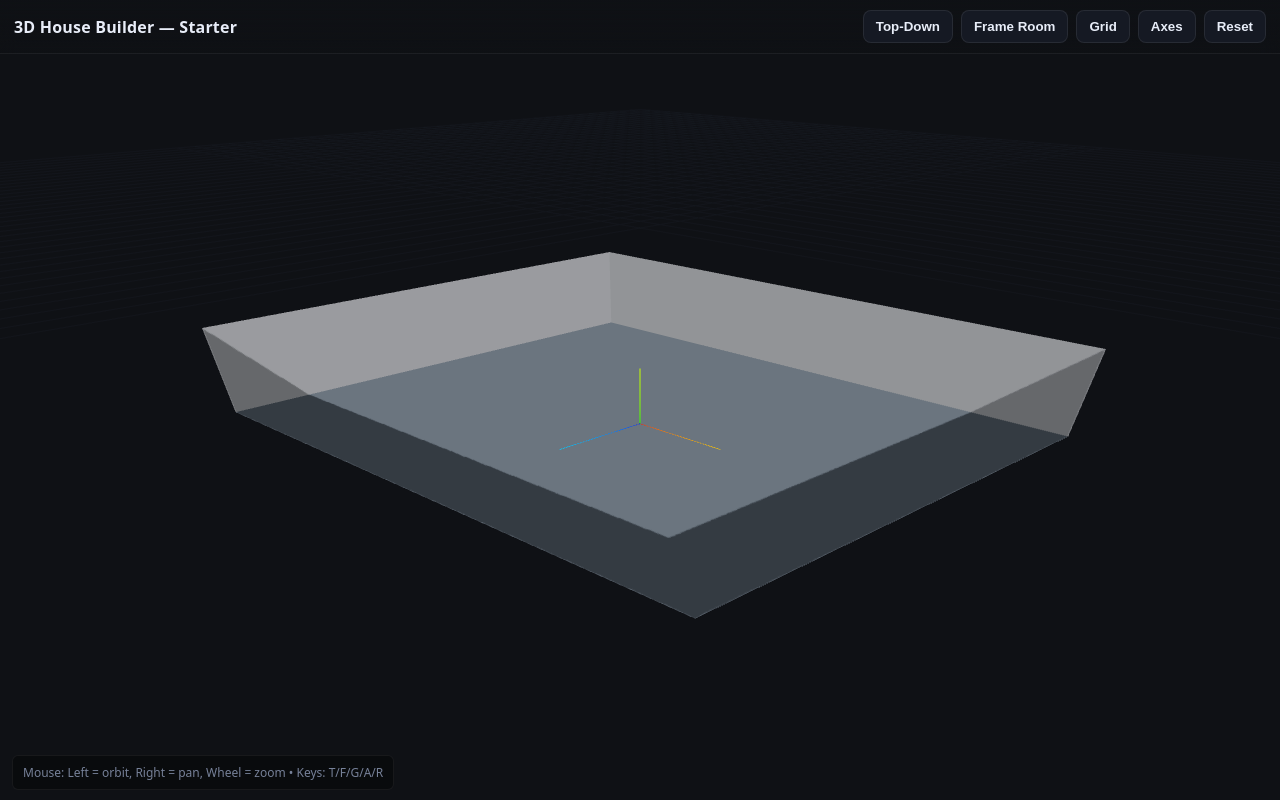
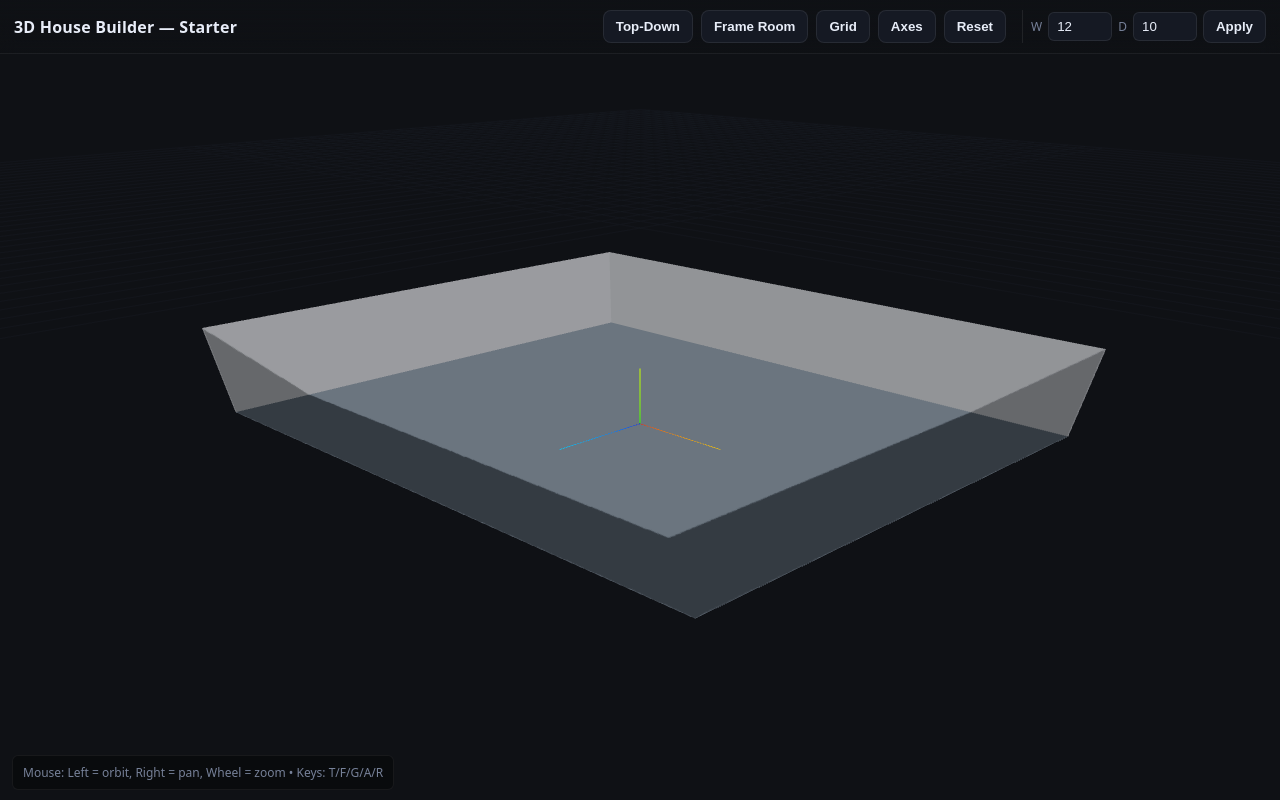
Before and after one commit to websimapi/websim-3d-house-builder-starter, a plain HTML site: page index.html in a window 1280 px wide. Drawn offline with nearby package versions, Linux system fonts and the light colour scheme; animation ran at ten frames a second.

Commit message:
v2: Add a setting to change the width or depth of the grid floor size of room

```diff
--- a/index.html
+++ b/index.html
@@ -19,6 +19,18 @@
           <button id="btn-grid" title="Toggle grid (G)">Grid</button>
           <button id="btn-axes" title="Toggle axes (A)">Axes</button>
           <button id="btn-reset" title="Reset camera (R)">Reset</button>
+
+          <div class="size-controls" title="Change room floor size (meters)">
+            <label>
+              W
+              <input id="input-width" type="number" min="1" max="100" step="0.5" value="12" aria-label="Room width (meters)" />
+            </label>
+            <label>
+              D
+              <input id="input-depth" type="number" min="1" max="100" step="0.5" value="10" aria-label="Room depth (meters)" />
+            </label>
+            <button id="btn-apply-size" title="Apply room size">Apply</button>
+          </div>
         </div>
       </div>
 
--- a/src/main.js
+++ b/src/main.js
@@ -15,7 +15,7 @@ renderer.toneMapping = ACESFilmicToneMapping;
 const { scene, helpers } = createScene({ showGrid: true, showAxes: true });
 
 const ROOM_SIZE = { width: 12, depth: 10, height: 3 }; // meters
-const room = buildRoom(ROOM_SIZE);
+let room = buildRoom(ROOM_SIZE);
 scene.add(room.group);
 
 const camera = createCamera();
@@ -46,6 +46,22 @@ function animate() {
 }
 animate();
 
+// Helpers to dispose old room meshes to avoid GPU leaks
+function disposeObject3D(obj) {
+  obj.traverse((child) => {
+    if (child.geometry) {
+      child.geometry.dispose?.();
+    }
+    if (child.material) {
+      if (Array.isArray(child.material)) {
+        child.material.forEach((m) => m.dispose?.());
+      } else {
+        child.material.dispose?.();
+      }
+    }
+  });
+}
+
 // UI wiring
 const api = {
   topDown: () => topDownView(camera, controls, room.bounds),
@@ -53,6 +69,29 @@ const api = {
   grid: () => helpers.toggleGrid(),
   axes: () => helpers.toggleAxes(),
   reset: () => resetCamera(camera, controls, room.bounds),
+
+  // New: room size controls
+  getRoomSize: () => ({ width: ROOM_SIZE.width, depth: ROOM_SIZE.depth }),
+  setRoomSize: ({ width, depth }) => {
+    // Clamp and sanitize values
+    const w = Math.min(Math.max(1, Number(width)), 100);
+    const d = Math.min(Math.max(1, Number(depth)), 100);
+
+    // Update stored size
+    ROOM_SIZE.width = w;
+    ROOM_SIZE.depth = d;
+
+    // Remove and dispose old room
+    scene.remove(room.group);
+    disposeObject3D(room.group);
+
+    // Build new room and add
+    room = buildRoom(ROOM_SIZE);
+    scene.add(room.group);
+
+    // Keep camera nicely framed on change
+    fitRoomToView(camera, controls, room.bounds);
+  },
 };
 
 initPanels(api);
--- a/src/ui/panels.js
+++ b/src/ui/panels.js
@@ -8,6 +8,35 @@ export function initPanels(api) {
   bind('btn-axes', api.axes);
   bind('btn-reset', api.reset);
 
+  // Room size controls
+  const widthEl = $('input-width');
+  const depthEl = $('input-depth');
+  const applyBtn = $('btn-apply-size');
+
+  // Initialize fields with current room size
+  const initSize = api.getRoomSize?.();
+  if (initSize) {
+    widthEl.value = initSize.width;
+    depthEl.value = initSize.depth;
+  }
+
+  function applySize() {
+    const w = parseFloat(widthEl.value);
+    const d = parseFloat(depthEl.value);
+    if (Number.isFinite(w) && Number.isFinite(d)) {
+      api.setRoomSize?.({ width: w, depth: d });
+    }
+  }
+
+  applyBtn.addEventListener('click', applySize);
+
+  // Allow pressing Enter in either field to apply
+  [widthEl, depthEl].forEach((el) => {
+    el.addEventListener('keydown', (e) => {
+      if (e.key === 'Enter') applySize();
+    });
+  });
+
   // Resize canvas to container via CSS size; renderer handles pixel size in main loop.
   // Also keep buttons' titles synced with shortcuts.
 }
--- a/styles.css
+++ b/styles.css
@@ -53,6 +53,38 @@ button {
 button:hover { background: #1b2130; border-color: rgba(255,255,255,0.16); }
 button:active { transform: translateY(1px); }
 
+.size-controls {
+  display: inline-flex;
+  align-items: center;
+  gap: 6px;
+  margin-left: 8px;
+  padding-left: 8px;
+  border-left: 1px solid rgba(255,255,255,0.08);
+}
+
+.size-controls label {
+  display: inline-flex;
+  align-items: center;
+  gap: 6px;
+  color: var(--muted);
+  font-size: 12px;
+}
+
+.size-controls input[type="number"] {
+  width: 64px;
+  padding: 6px 8px;
+  border-radius: 6px;
+  border: 1px solid rgba(255,255,255,0.08);
+  background: var(--panel);
+  color: var(--text);
+  outline: none;
+}
+
+.size-controls input[type="number"]:focus {
+  border-color: var(--accent);
+  box-shadow: 0 0 0 2px rgba(92,200,255,0.15);
+}
+
 #canvas-wrap {
   position: absolute;
   inset: 48px 0 0 0;
```
